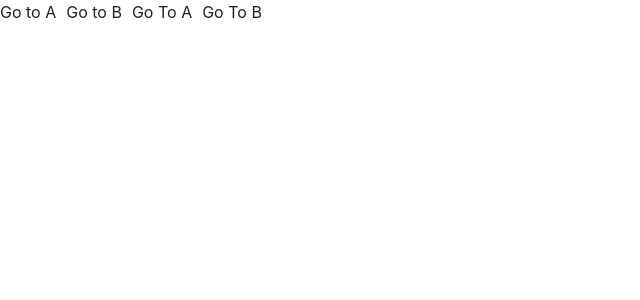
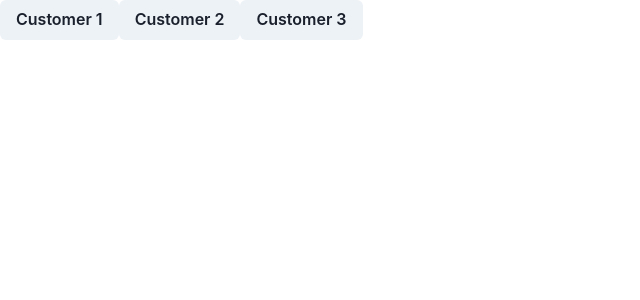
Before and after one commit to smil98/react20231031, a React (Create React App) app: page / in a window 1280 px wide. Shown: the top 300 px of the page, without its empty margins (0-640 px from the left). Built offline with nearby package versions, Linux system fonts and the light colour scheme.

Commit message:
react route: useSearchParams to read query String

```diff
--- a/src/App.js
+++ b/src/App.js
@@ -1,4 +1,4 @@
-import React from "react";
+import React, { useEffect, useState } from "react";
 import {
   createBrowserRouter,
   createRoutesFromElements,
@@ -6,47 +6,57 @@ import {
   Outlet,
   Route,
   RouterProvider,
+  useNavigate,
+  useSearchParams,
 } from "react-router-dom";
-import { Box, Flex, Heading } from "@chakra-ui/react";
+import { Box, Button, Flex, Heading, Text } from "@chakra-ui/react";
+import axios from "axios";
 
-function HomeComponent() {
+function Home() {
+  const navigate = useNavigate();
   return (
     <Box>
-      <Flex gap={"10px"}>
-        <Box>
-          {/* When using react-router, don't use a tag as it refreshes the entire page*/}
-          <a href="/apath">Go to A</a>
-        </Box>
-        <Box>
-          <a href="/bpath">Go to B</a>
-        </Box>
-        {/*Use Link (react-dom) instead*/}
-        <Box>
-          <Link to={"/apath"}>Go To A</Link>
-        </Box>
-        <Box>
-          <Link to={"/bpath"}>Go To B</Link>
-        </Box>
-      </Flex>
-      <Outlet />
+      <Box>
+        <Button onClick={() => navigate("/path1?id=1")}>Customer 1</Button>
+        <Button onClick={() => navigate("/path1?id=2")}>Customer 2</Button>
+        <Button onClick={() => navigate("/path1?id=3")}>Customer 3</Button>
+      </Box>
+      <Box>
+        <Outlet />
+      </Box>
     </Box>
   );
 }
 
 function AComp() {
-  return <Box>A Component</Box>;
-}
+  const [customer, setCustomer] = useState(null);
+  const [searchParams] = useSearchParams();
+  // since searchParams is similar to map must identify key
+  // console.log(searchParams);
+  // console.log(searchParams.get("id")); //n
+  // console.log(searchParams.toString()); //id=n
 
-function BComp() {
-  return <Box>B Component</Box>;
+  useEffect(() => {
+    axios
+      .get("/api/main1/sub4?" + searchParams.toString())
+      .then((response) => setCustomer(response.data));
+  }, [searchParams]);
+  return (
+    <Box>
+      {customer && (
+        <Text>
+          {searchParams.get("id")} Customer : {customer.customerName}
+        </Text>
+      )}
+    </Box>
+  );
 }
 
 const routes = createBrowserRouter(
   createRoutesFromElements(
     <>
-      <Route path="/" element={<HomeComponent />}>
-        <Route path="apath" element={<AComp />} />
-        <Route path="bpath" element={<BComp />} />
+      <Route path="/" element={<Home />}>
+        <Route path="path1" element={<AComp />} />
       </Route>
     </>,
   ),
```
